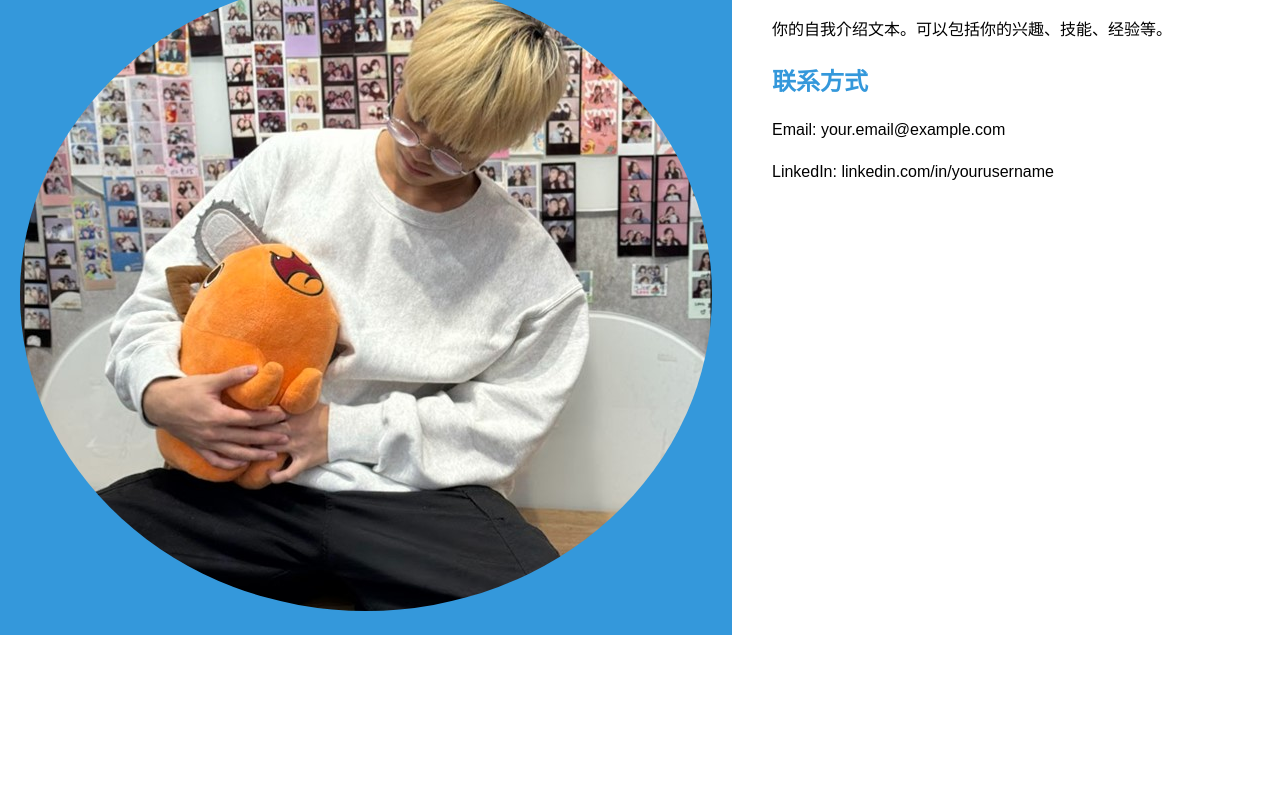
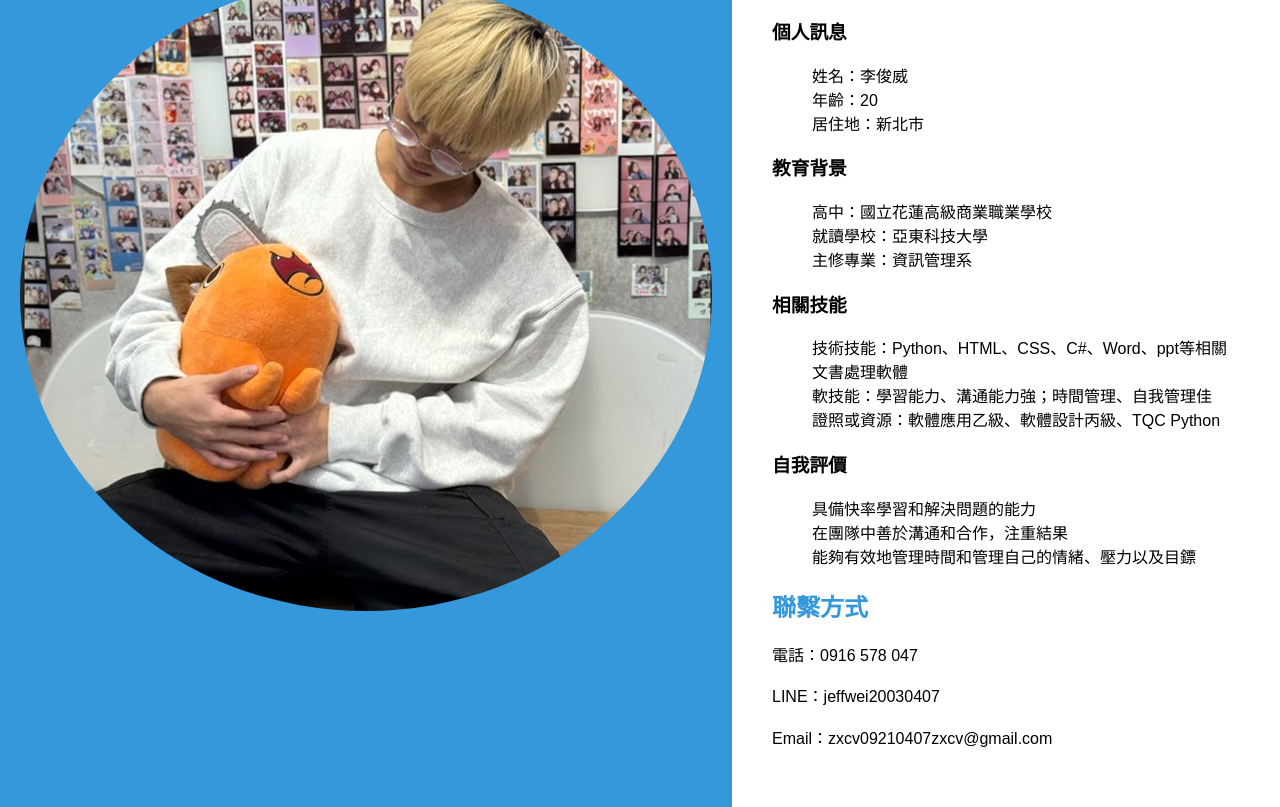
Before and after one commit to jeffwei0/Final, a plain HTML site: page index001.html in a window 1280 px wide. Shown: the part 98-905 px from the top of the page. Before the commit the page ends 800 px from the top, so only its background shows below. Drawn offline with Linux system fonts and the light colour scheme.

Commit message:
jeffwei_index001.html_1.2

```diff
--- a/index001.html
+++ b/index001.html
@@ -22,14 +22,30 @@
         </nav>
         <div class="content">
             <section id="introduction">
-                <h2>李俊威</h2>
-                <p>你的自我介绍文本。可以包括你的兴趣、技能、经验等。</p>
+                <h2>李俊威的自我介紹</h2>
+                <h3>個人訊息</h3>
+                <ul>姓名：李俊威</ul>
+                <ul>年齡：20</ul>
+                <ul>居住地：新北市</ul>
+                <h3>教育背景</h3>
+                <ul>高中：國立花蓮高級商業職業學校</ul>
+                <ul>就讀學校：亞東科技大學</ul>
+                <ul>主修專業：資訊管理系</ul>
+                <h3>相關技能</h3>
+                <ul>技術技能：Python、HTML、CSS、C#、Word、ppt等相關文書處理軟體</ul>
+                <ul>軟技能：學習能力、溝通能力強；時間管理、自我管理佳</ul>
+                <ul>證照或資源：軟體應用乙級、軟體設計丙級、TQC Python</ul>
+                <h3>自我評價</h3>
+                <ul>具備快率學習和解決問題的能力</ul>
+                <ul>在團隊中善於溝通和合作，注重結果</ul>
+                <ul>能夠有效地管理時間和管理自己的情緒、壓力以及目鏢</ul>
+                <ul></ul>
             </section>
             <section id="contact">
-                <h2>联系方式</h2>
-                <p>Email: your.email@example.com</p>
-                <p>LinkedIn: linkedin.com/in/yourusername</p>
-                <!-- 添加其他联系方式 -->
+                <h2>聯繫方式</h2>
+                <p>電話：0916 578 047</p>
+                <p>LINE：jeffwei20030407</p>
+                <p>Email：zxcv09210407zxcv@gmail.com</p>
             </section>
         </div>
     </div>
```
